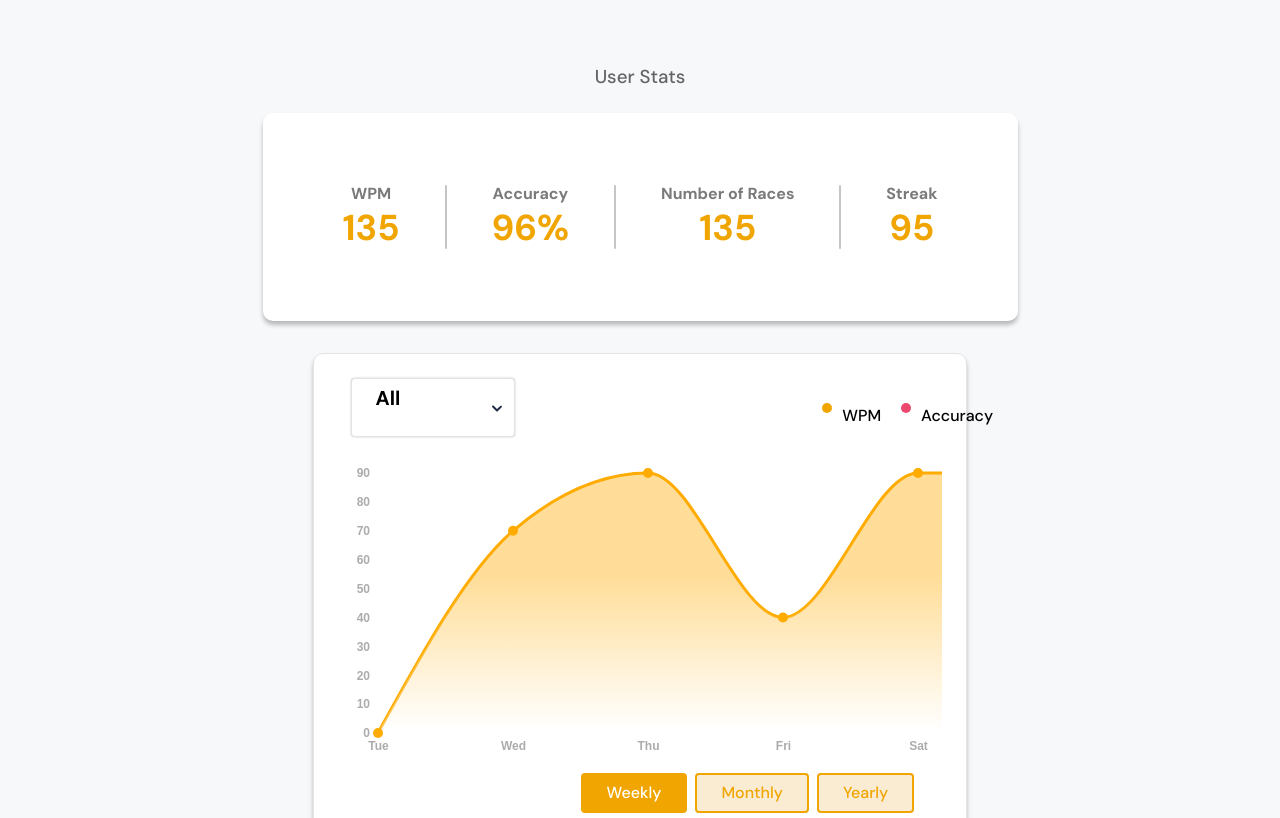
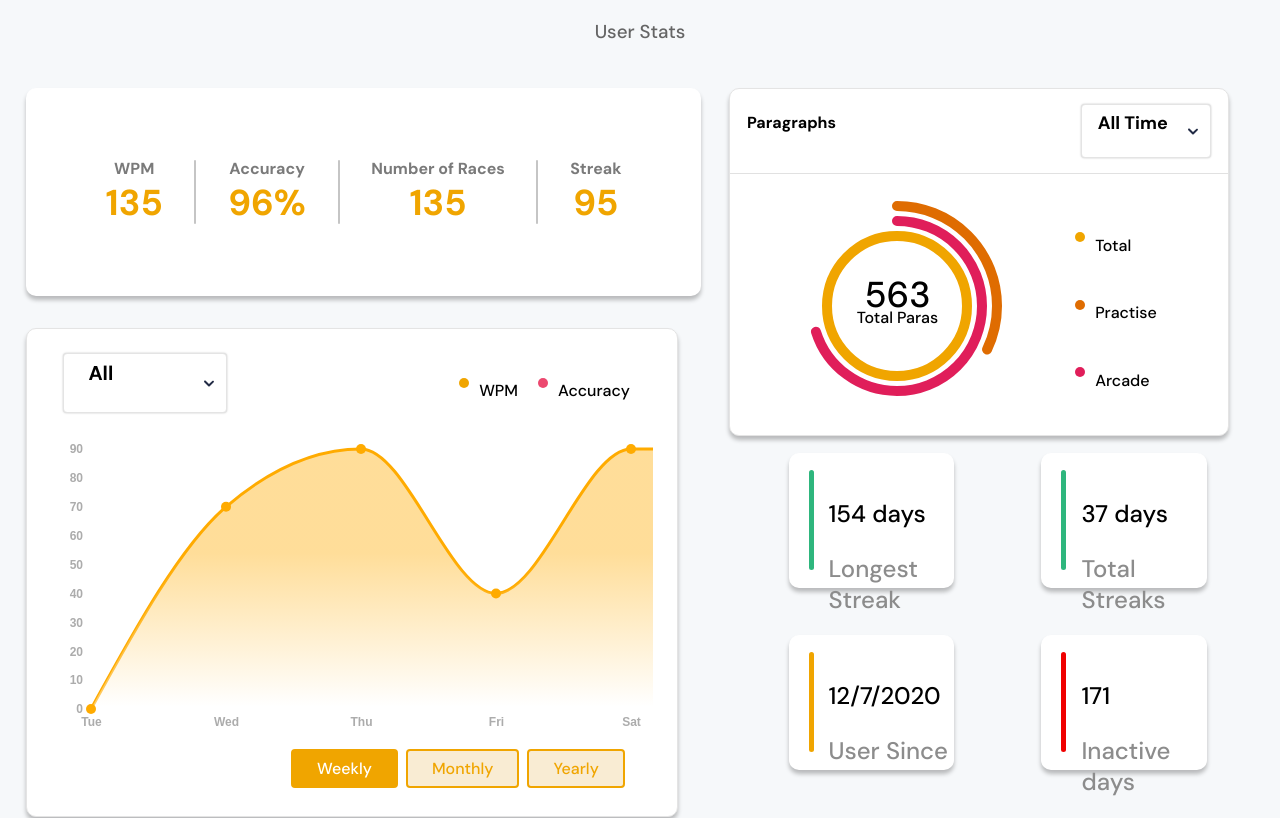
Before and after one commit to typeforslack/frontend, a React (Create React App) app: page /dashboard in a window 1280 px wide. Shown: the top 818 px of the page. Built offline with nearby package versions, Linux system fonts and the light colour scheme.

Commit message:
Dashboard redesigned with small changes and Oauth done without the button design

```diff
--- a/src/components/dashboard/components/card.module.css
+++ b/src/components/dashboard/components/card.module.css
@@ -1,6 +1,8 @@
 .card {
+  margin-left: 15%;
+  width: 30%;
   background-color: #ffffff;
-  width: 253px;
+
   height: 135px;
   border-radius: 10px;
   margin-left: 40px;
--- a/src/components/dashboard/components/paragraphsCard.module.css
+++ b/src/components/dashboard/components/paragraphsCard.module.css
@@ -5,15 +5,15 @@
   border: 1px solid #e4e4e4;
   box-shadow: 0px 4px 4px rgba(0, 0, 0, 0.25);
   border-radius: 10px;
-  max-width: 360px;
-  margin-bottom: 40px;
+  max-width: 90%;
+  margin: 0px 0px 3% 5%;
+  width: 100%;
 }
 
 .titleSection {
   display: flex;
   justify-content: space-between;
   align-items: center;
-  width: 100%;
   min-height: 60px;
   padding: 12px 17px 12px 17px;
   border-bottom: 1.125px solid #e1e1e1;
--- a/src/components/dashboard/components/progressCard.module.css
+++ b/src/components/dashboard/components/progressCard.module.css
@@ -7,15 +7,12 @@
   box-shadow: 0px 4px 4px rgba(0, 0, 0, 0.25);
   border-radius: 10px;
   /* Temp CSS */
-  min-width: 55%;
-  max-width: 30%;
-  margin-bottom: 40px;
+  max-width: 96.5%;
 }
 
 .header {
   display: flex;
   justify-content: space-between;
-  width: 100%;
   padding: 1.5rem 2.3rem 0.5rem 2.3rem;
 }
 
--- a/src/components/dashboard/components/userStats.module.css
+++ b/src/components/dashboard/components/userStats.module.css
@@ -5,7 +5,7 @@
   justify-content: space-between;
   align-items: center;
   height: 7rem;
-  width: 50%;
+  max-width: 80%;
   background-color: var(--component-bg);
   text-align: center;
   border-radius: 10px;
--- a/src/components/dashboard/dashboard.module.css
+++ b/src/components/dashboard/dashboard.module.css
@@ -1,24 +1,40 @@
 .dashboard {
   display: flex;
-  flex-direction: column;
-  align-items: center;
+  flex-direction: row;
+  /* align-items: center; */
   background-color: rgb(246, 248, 250);
-  padding: 45px;
+  padding: 2%;
 }
 
 .title {
   color: #656565;
   font-weight: normal;
-  margin-bottom: 1.5rem;
+  text-align: center;
 }
 
 .cards {
   display: flex;
-  max-width: 927px;
+  width: 45%;
+  flex-direction: column;
 }
 
 .cardHolder {
   display: flex;
   flex-wrap: wrap;
-  margin: 5px;
+  flex-direction: row;
+  flex-grow: 2;
+  justify-content: space-evenly;
 }
+
+.dashboardMain {
+  display: flex;
+  flex-direction: column;
+  background: rgb(246, 248, 250);
+}
+
+.graphndAverage {
+  display: flex;
+  flex-direction: column;
+  max-width: 55%;
+  width: 55%;
+}
--- a/src/components/dashboard/index.jsx
+++ b/src/components/dashboard/index.jsx
@@ -15,11 +15,13 @@ export default class Dashboard extends Component {
   ]
   render() {
     return (
-      <div>
+      <div className={styles.dashboardMain}>
+        <h3 className={styles.title}>User Stats</h3>
         <div className={styles.dashboard}>
-          <h3 className={styles.title}>User Stats</h3>
-          <UserStats />
-          <ProgressCard />
+          <div className={styles.graphndAverage}>
+            <UserStats />
+            <ProgressCard />
+          </div>
           <div className={styles.cards}>
             <ParagraphsCard />
             <div className={styles.cardHolder}>
```
